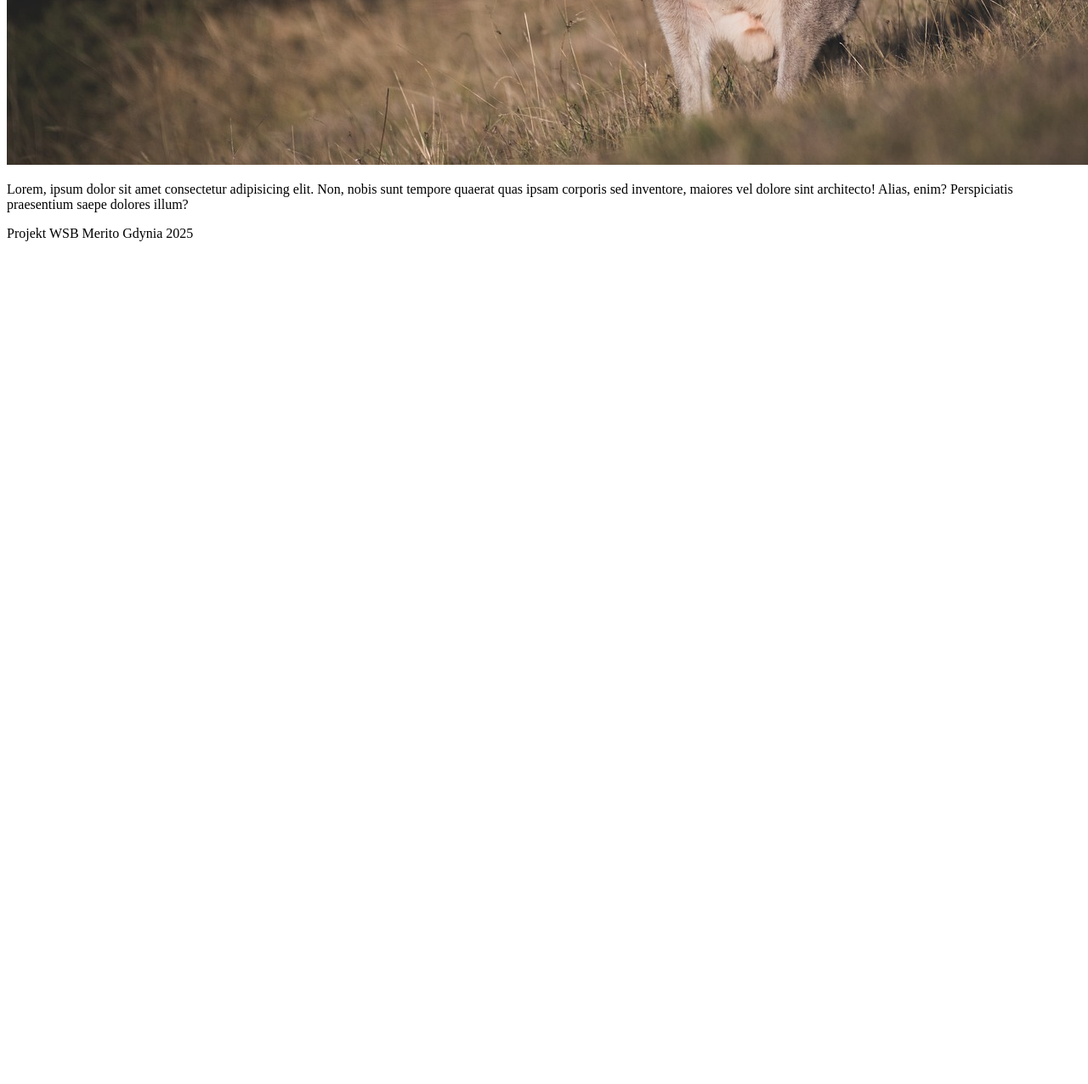
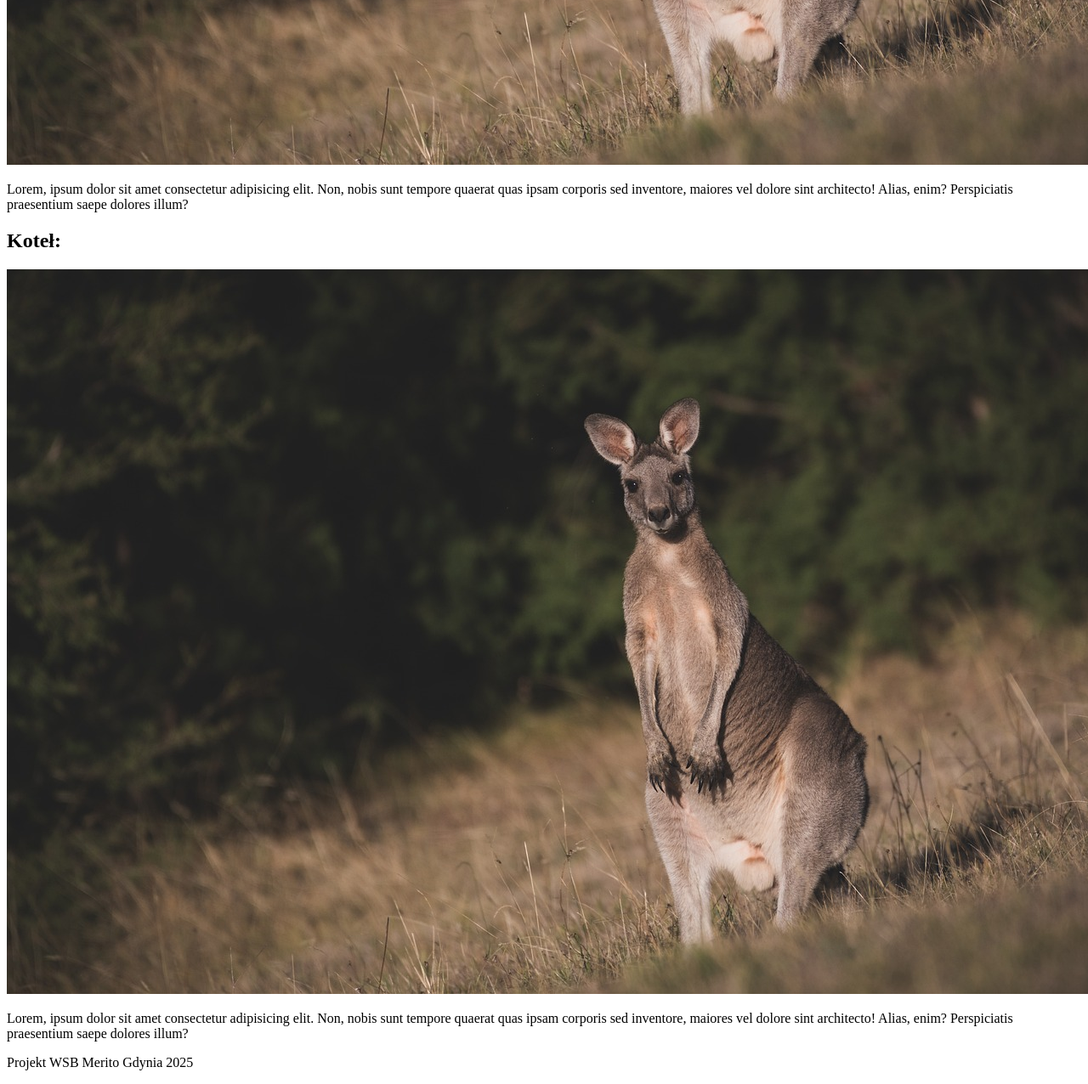
Before and after one commit to RenataliesPl/WZ-ININ5-hyb-wszyscy, a plain HTML site: page index.html in a window 1280 px wide. Shown: the part 786-2062 px from the top of the page at 85% size. Before the commit the page ends 1086 px from the top, so only its background shows below. Drawn offline with Linux system fonts and the light colour scheme.

Commit message:
Update index.html

```diff
--- a/index.html
+++ b/index.html
@@ -19,6 +19,15 @@
         Lorem, ipsum dolor sit amet consectetur adipisicing elit. Non, nobis sunt tempore quaerat quas ipsam corporis sed inventore, maiores vel dolore sint architecto! Alias, enim? Perspiciatis praesentium saepe dolores illum?
       </p>
     </section>
+
+    <section>
+      <h2>Koteł:</h2>
+      <img src="./img/kangur.jpg" alt="">
+      <p>
+        Lorem, ipsum dolor sit amet consectetur adipisicing elit. Non, nobis sunt tempore quaerat quas ipsam corporis sed inventore, maiores vel dolore sint architecto! Alias, enim? Perspiciatis praesentium saepe dolores illum?
+      </p>
+    </section>
+
     <!--Tutaj mozna dodawac kolejne zwierzeta -->
   </main>
   <footer>
```
